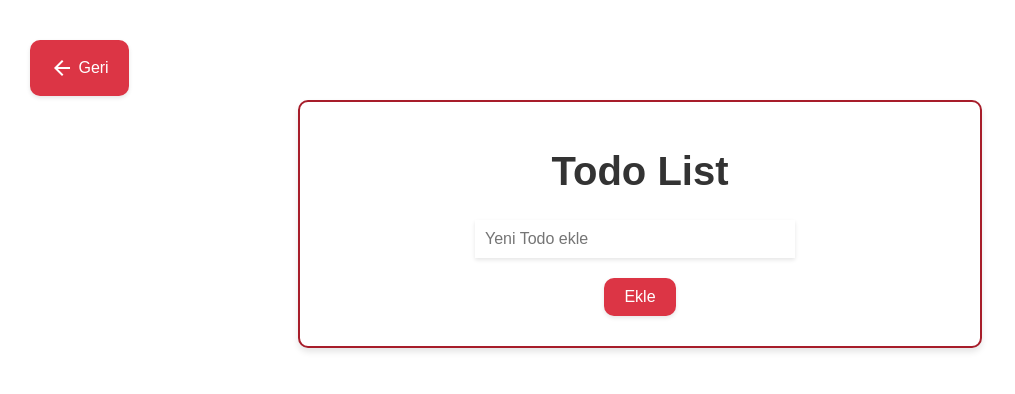
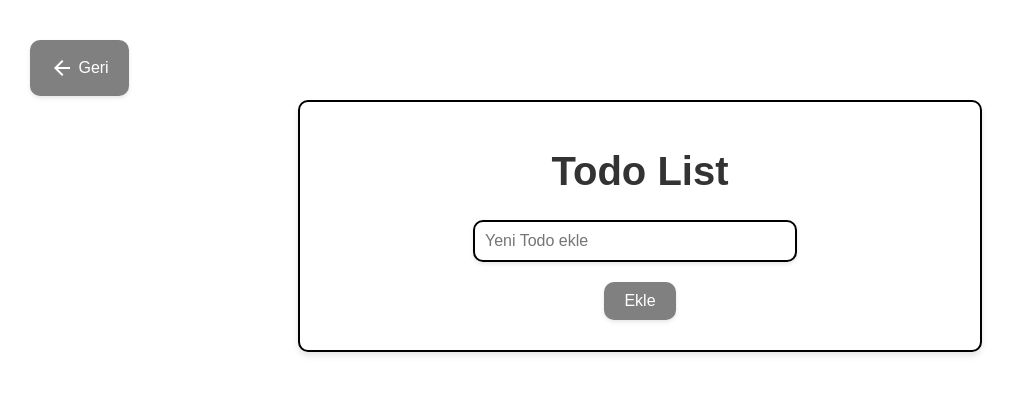
Before and after one commit to Tayfun70/to_do_list, an Angular app: page /add-to-do in a window 1280 px wide. Shown: the top 394 px of the page, without its empty margins (0-1015 px from the left). Built offline with nearby package versions, Linux system fonts and the light colour scheme.

Commit message:
TodList card stil uygulandı.

```diff
--- a/src/app/components/to-do-list/to-do-list.component.html
+++ b/src/app/components/to-do-list/to-do-list.component.html
@@ -1,7 +1,7 @@
 <button mat-raised-button color="primary" (click)="openDialog()">Yeni Liste</button>
 <mat-grid-list cols="5" rowHeight="200px" gutterSize="16px" style="margin-top: 10px">
-  <mat-grid-tile *ngFor="let todo of toDoList">
-    <mat-card (click)="onCardClick(todo.id)">
+  <mat-grid-tile (click)="onCardClick(todo.id)" *ngFor="let todo of toDoList">
+    <mat-card >
       <mat-card-title>{{ todo.name }}</mat-card-title>
     </mat-card>
   </mat-grid-tile>
--- a/src/app/components/to-do-list/to-do-list.component.scss
+++ b/src/app/components/to-do-list/to-do-list.component.scss
@@ -3,5 +3,31 @@
 }
 
 .mat-grid-tile{
+  background-color: #aaaaff;
+  border-radius: 10px;
+
+}
+
+.mat-grid-tile:hover {
+    cursor: pointer; /* İmleç el şeklinde olur */
+    background-color: #8888ff; /* Hover durumunda arka plan rengi değişir */
+    transform: scale(1.05); /* Hover sırasında hafif bir büyütme efekti ekler */
+    transition: all 0.3s ease; /* Hover sırasında geçiş efektine yumuşaklık ekler */
+  }
+
+
+button {
+    padding: 10px 20px;
+    font-size: 1rem;
     background-color: gray;
-}
+    color: #fff;
+    border: none;
+    border-radius: 10px;
+    cursor: pointer;
+    box-shadow: 0 2px 4px rgba(0, 0, 0, 0.1);
+    margin-top: 10px;
+
+    &:hover {
+      background-color: #aaaaff
+    }
+  }
--- a/src/app/components/todo/todo.component.html
+++ b/src/app/components/todo/todo.component.html
@@ -1,4 +1,4 @@
-<div> <button mat-raised-button color="primary" (click)="goBack()">
+<div> <button mat-raised-button color="primary" style=" background-color: gray;" (click)="goBack()">
   <mat-icon aria-hidden="false" aria-label="Example home icon" fontIcon="arrow_back"></mat-icon>
   Geri</button> </div>
 <div class="todo-container">
@@ -9,7 +9,7 @@
       <li *ngFor="let todo of todos">
         <input #input type="checkbox" [checked]="todo.completed" (change)="toggleTodo(todo.id)" />
         {{ todo.title }}
-        <button (click)="deleteTodo(todo.id)">Sil</button>
+        <button (click)="deleteTodo(todo.id)" style=" background-color: #a71d2a;">Sil</button>
       </li>
     </ul>
   </div>
--- a/src/app/components/todo/todo.component.scss
+++ b/src/app/components/todo/todo.component.scss
@@ -13,7 +13,7 @@
   padding: 20px; /* İçerik etrafında boşluk */
   border-radius: 10px; /* Kartın köşelerini yuvarlar */
   width: 50%; /* Kartın genişliği */
-  border: 2px solid #a71d2a; /* Kartın etrafında bir çerçeve */
+  border: 2px solid black; /* Kartın etrafında bir çerçeve */
   z-index: 1000; /* Kartın ön planda olmasını sağlar */
 
   ul {
@@ -76,6 +76,8 @@
     //border: 2px solid #a71d2a;
     margin-right: 10px;
     box-shadow: 0 2px 4px rgba(0, 0, 0, 0.1);
+    border-radius: 10px;
+    border: 2px solid black
   }
 
   input{
@@ -85,7 +87,7 @@
   button {
     padding: 10px 20px;
     font-size: 1rem;
-    background-color: #007bff;
+    background-color: gray;
     color: #fff;
     border: none;
     border-radius: 10px;
@@ -105,13 +107,7 @@
     cursor: pointer;
   }
 
-  /* Sil Butonu */
-  button {
-    background-color: #dc3545;
-    &:hover {
-      background-color: #a71d2a;
-    }
-  }
+
 
   div:first-child {
     margin-bottom: 100px; /* İlk bloğun altına boşluk ekler */
--- a/src/app/service/todo.service.ts
+++ b/src/app/service/todo.service.ts
@@ -13,7 +13,6 @@ export interface Todo{
 export class TodoService {
   private todos:Todo[]=[];
   private nextId:number=0;
-  private toDoListId:any=null;
 
   constructor() { }
 
```
Also changed, not shown: 2 other files (tests, documents, lock files or other folders).
